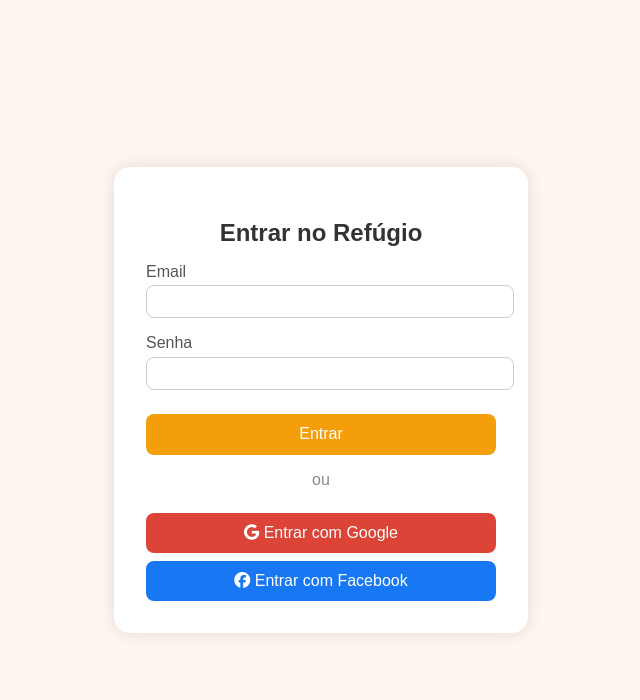
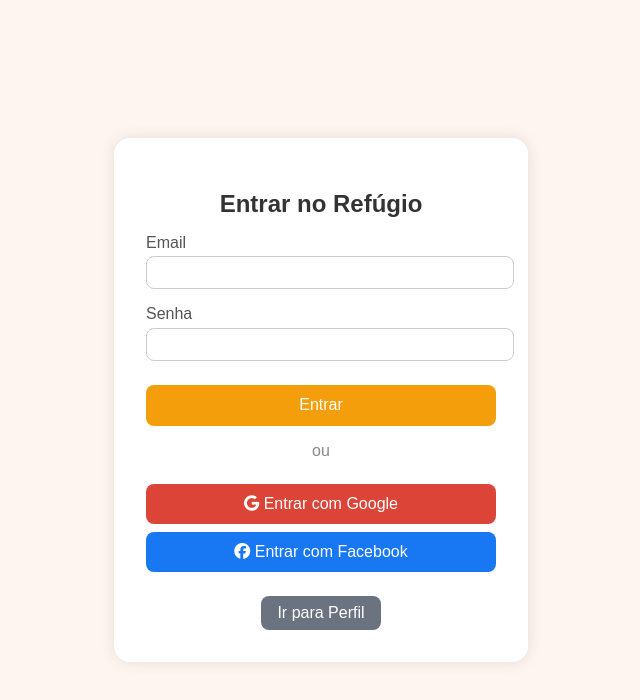
Before and after one commit to sabrinaniehues/refugio-digital-completo, a plain HTML site: page login.html in a window 1280 px wide. Shown: the whole page, without its empty margins (319-959 px from the left). Drawn offline with Linux system fonts and the light colour scheme.

Commit message:
Adiciona botão

```diff
--- a/login.html
+++ b/login.html
@@ -1,10 +1,11 @@
+
 <!DOCTYPE html>
 <html lang="pt-BR">
 <head>
   <meta charset="UTF-8" />
   <meta name="viewport" content="width=device-width, initial-scale=1.0" />
   <title>Login - Refúgio Digital</title>
-  <link rel="stylesheet" href="https://cdnjs.cloudflare.com/ajax/libs/font-awesome/6.5.0/css/all.min.css" integrity="sha512-..." crossorigin="anonymous" referrerpolicy="no-referrer" />
+  <link rel="stylesheet" href="https://cdnjs.cloudflare.com/ajax/libs/font-awesome/6.5.0/css/all.min.css" crossorigin="anonymous" referrerpolicy="no-referrer" />
   <style>
     body {
       font-family: Arial, sans-serif;
@@ -60,6 +61,19 @@
       margin: 1rem 0;
       color: #888;
     }
+    .extra-btn {
+      margin-top: 1rem;
+      text-align: center;
+    }
+    .extra-btn a {
+      display: inline-block;
+      margin-top: 0.5rem;
+      padding: 0.5rem 1rem;
+      background: #6b7280;
+      color: white;
+      border-radius: 0.5rem;
+      text-decoration: none;
+    }
   </style>
 </head>
 <body>
@@ -85,6 +99,10 @@
     <button class="facebook-btn" onclick="loginFacebook()">
       <i class="fab fa-facebook"></i> Entrar com Facebook
     </button>
+
+    <div class="extra-btn">
+      <a href="perfil.html">Ir para Perfil</a>
+    </div>
   </div>
 
   <script src="https://accounts.google.com/gsi/client" async defer></script>
@@ -99,10 +117,15 @@
 
     document.querySelector("form").addEventListener("submit", function(e) {
       e.preventDefault();
-      // Login padrão fake
       localStorage.setItem("logado", "sim");
       window.location.href = "index.html";
     });
+
+    if (!localStorage.getItem("logado")) {
+      if (!window.location.href.includes("login.html")) {
+        window.location.href = "login.html";
+      }
+    }
   </script>
 </body>
 </html>
```
